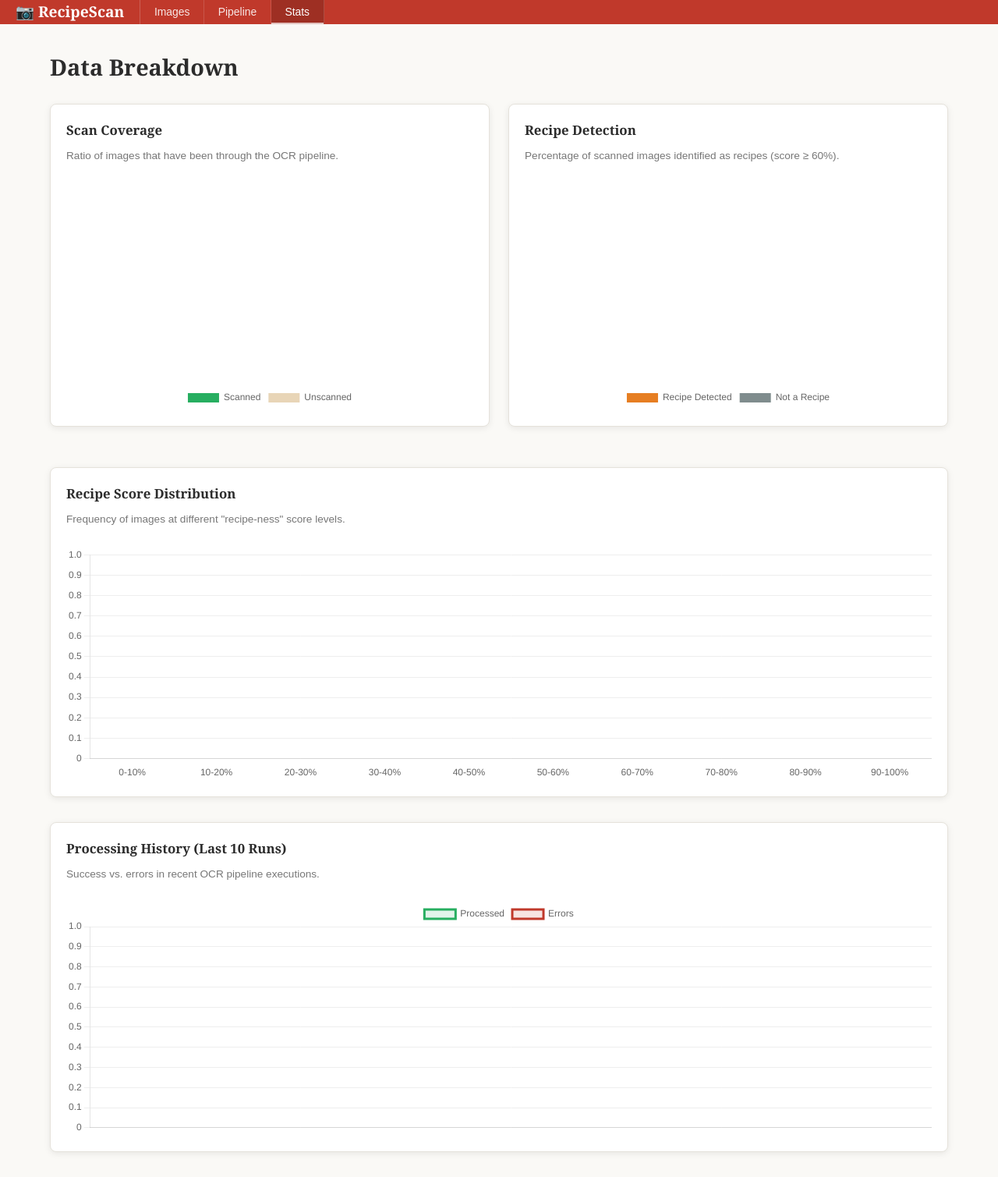
After one commit to calboy1234/recipescan, a Flask app: page /admin/stats in a window 1280 px wide. The commit adds this page. Shown: the whole page at 78% size. Run offline with Flask 3, Linux system fonts and the light colour scheme; data that the repository does not hold is empty.

Commit message:
feat: add stats dashboard, session grouping, and enhanced OCR tracking

```diff
--- a/app.py
+++ b/app.py
@@ -114,6 +114,7 @@ def index():
     page       = request.args.get("page", 1, type=int)
     filter_val = request.args.get("filter", "all")
     sort_val   = request.args.get("sort", _DEFAULT_SORT)
+    group_val  = request.args.get("group", "none")
 
     # Validate both against known safe sets
     if filter_val not in _GALLERY_FILTERS:
@@ -125,7 +126,11 @@ def index():
     if params is None:
         params = [threshold]
 
-    order_by = _SORT_OPTIONS[sort_val]   # safe: hardcoded strings only
+    # When grouping by session, we must sort by captured_at to ensure clusters are adjacent
+    if group_val == "session":
+        order_by = "img.captured_at DESC, img.id DESC"
+    else:
+        order_by = _SORT_OPTIONS[sort_val]   # safe: hardcoded strings only
 
     conn = get_db()
 
@@ -141,7 +146,7 @@ def index():
     offset      = (page - 1) * ITEMS_PER_PAGE
 
     rows = conn.execute(
-        "SELECT img.id, img.file_path, img.is_reviewed, img.added_at,"
+        "SELECT img.id, img.file_path, img.is_reviewed, img.added_at, img.captured_at,"
         "       ocr.id as ocr_id, ocr.recipe_score "
         "FROM images img "
         "LEFT JOIN ocr_results ocr ON img.id = ocr.image_id "
@@ -151,11 +156,47 @@ def index():
         params + [ITEMS_PER_PAGE, offset],
     ).fetchall()
 
+    # Clustering logic for session view
+    grouped_rows = []
+    if group_val == "session" and rows:
+        from datetime import datetime
+        current_group = {"time": rows[0]["captured_at"], "items": [rows[0]]}
+        grouped_rows.append(current_group)
+
+        last_time = None
+        try:
+            last_time = datetime.strptime(rows[0]["captured_at"], "%Y-%m-%d %H:%M:%S")
+        except (ValueError, TypeError):
+            pass
+
+        for i in range(1, len(rows)):
+            row = rows[i]
+            row_time = None
+            try:
+                row_time = datetime.strptime(row["captured_at"], "%Y-%m-%d %H:%M:%S")
+            except (ValueError, TypeError):
+                pass
+
+            is_new_group = True
+            if last_time and row_time:
+                diff = abs((last_time - row_time).total_seconds())
+                if diff < 300: # 5 minutes
+                    is_new_group = False
+
+            if is_new_group:
+                current_group = {"time": row["captured_at"], "items": [row]}
+                grouped_rows.append(current_group)
+            else:
+                current_group["items"].append(row)
+
+            if row_time:
+                last_time = row_time
+
     conn.close()
     return render_template(
         "index.html",
-        rows=rows, total=total, page=page, total_pages=total_pages,
-        filter_val=filter_val, sort_val=sort_val, threshold=threshold,
+        rows=rows, grouped_rows=grouped_rows, total=total, page=page, total_pages=total_pages,
+        filter_val=filter_val, sort_val=sort_val, group_val=group_val, threshold=threshold,
     )
 
 
@@ -335,6 +376,66 @@ def admin():
         ocr_run_id=ocr_run_id,
         settings=settings_dict, threshold=threshold,
     )
+
+
+@app.route("/admin/stats")
+def admin_stats():
+    conn = get_db()
+    threshold = get_threshold()
+
+    stats = {}
+
+    # 1. Image coverage
+    total_images = conn.execute("SELECT COUNT(*) FROM images").fetchone()[0]
+    scanned_images = conn.execute("SELECT COUNT(*) FROM ocr_results").fetchone()[0]
+    stats["coverage"] = {
+        "total": total_images,
+        "scanned": scanned_images,
+        "unscanned": total_images - scanned_images
+    }
+
+    # 2. Recipe Detection
+    detected = conn.execute(
+        "SELECT COUNT(*) FROM ocr_results WHERE recipe_score >= ?", (threshold,)
+    ).fetchone()[0]
+    stats["recipes"] = {
+        "detected": detected,
+        "not_detected": scanned_images - detected
+    }
+
+    # 3. Score distribution (Histogram)
+    # Group scores into 10 bins: 0.0-0.1, 0.1-0.2, ... 0.9-1.0
+    distribution = conn.execute("""
+        SELECT CAST(recipe_score * 10 AS INTEGER) as bin, COUNT(*) as count
+        FROM ocr_results
+        GROUP BY bin
+        ORDER BY bin ASC
+    """).fetchall()
+
+    dist_data = [0] * 11
+    for row in distribution:
+        bin_idx = min(row["bin"], 10)
+        dist_data[bin_idx] = row["count"]
+    stats["distribution"] = dist_data
+
+    # 4. Processing History (last 10 runs)
+    runs = conn.execute("""
+        SELECT id, started_at, processed, errors
+        FROM ocr_runs
+        WHERE status='complete'
+        ORDER BY started_at DESC LIMIT 10
+    """).fetchall()
+    stats["history"] = [dict(r) for r in reversed(runs)]
+
+    # 5. Review Progress
+    reviewed = conn.execute("SELECT COUNT(*) FROM images WHERE is_reviewed = 1").fetchone()[0]
+    stats["review"] = {
+        "reviewed": reviewed,
+        "unreviewed": total_images - reviewed
+    }
+
+    conn.close()
+    return render_template("stats.html", stats=stats, threshold=threshold)
 
 
 # ── Admin: list photo sources ─────────────────────────────────────────────────
--- a/templates/base.html
+++ b/templates/base.html
@@ -173,7 +173,8 @@
     <span class="logo">📷 RecipeScan</span>
   </a>
   <a href="/"      class="nav-link {{ 'active' if request.path == '/' or request.path.startswith('/image') or request.path.startswith('/photo') }}">Images</a>
-  <a href="/admin" class="nav-link {{ 'active' if request.path.startswith('/admin') }}">Pipeline</a>
+  <a href="/admin" class="nav-link {{ 'active' if request.path == '/admin' }}">Pipeline</a>
+  <a href="/admin/stats" class="nav-link {{ 'active' if request.path == '/admin/stats' }}">Stats</a>
 </nav>
 <main>
   {% block content %}{% endblock %}
--- a/templates/image_detail.html
+++ b/templates/image_detail.html
@@ -47,8 +47,10 @@
           ('OSD confidence',     ('%.2f'|format(o['osd_confidence']|float)) if o['osd_confidence'] else '—'),
           ('Word confidence',    ('%.0f%%'|format(o['word_confidence']|float)) if o['word_confidence'] else '—'),
           ('PSM used',           'PSM ' + (o['psm']|string) + (' — sparse text' if o['psm'] == 11 else ' — automatic' if o['psm'] == 3 else '') if o['psm'] else '—'),
+          ('OEM used',           'OEM ' + (o['oem']|string) if o['oem'] else '—'),
           ('Scanned',            o['created_at']),
           ('OCR engine',         o['engine'] | title),
+          ('Run ID',             ('#' + o['run_id']|string) if o['run_id'] else '—'),
         ] %}
         <tr style="border-top:1px solid var(--border);">
           <td style="padding:.28rem .5rem .28rem 0; color:var(--muted); white-space:nowrap;">{{ label }}</td>
--- /dev/null
+++ b/templates/stats.html
@@ -0,0 +1,144 @@
+{% extends "base.html" %}
+{% block title %}Statistics — RecipeScan{% endblock %}
+
+{% block content %}
+<h1 style="margin-bottom:1.5rem;">Data Breakdown</h1>
+
+<div class="two-col" style="margin-bottom:2rem;">
+  <!-- Coverage Pie Chart -->
+  <div class="card">
+    <h3>Scan Coverage</h3>
+    <p class="muted" style="margin-bottom:1rem;">Ratio of images that have been through the OCR pipeline.</p>
+    <div style="max-width:300px; margin:0 auto;">
+      <canvas id="chart-coverage"></canvas>
+    </div>
+  </div>
+
+  <!-- Recipe Detection Pie Chart -->
+  <div class="card">
+    <h3>Recipe Detection</h3>
+    <p class="muted" style="margin-bottom:1rem;">Percentage of scanned images identified as recipes (score ≥ {{ (threshold*100)|round|int }}%).</p>
+    <div style="max-width:300px; margin:0 auto;">
+      <canvas id="chart-recipes"></canvas>
+    </div>
+  </div>
+</div>
+
+<div class="card" style="margin-bottom:2rem;">
+  <h3>Recipe Score Distribution</h3>
+  <p class="muted" style="margin-bottom:1.5rem;">Frequency of images at different "recipe-ness" score levels.</p>
+  <div style="height:300px;">
+    <canvas id="chart-distribution"></canvas>
+  </div>
+</div>
+
+<div class="card" style="margin-bottom:2rem;">
+  <h3>Processing History (Last 10 Runs)</h3>
+  <p class="muted" style="margin-bottom:1.5rem;">Success vs. errors in recent OCR pipeline executions.</p>
+  <div style="height:300px;">
+    <canvas id="chart-history"></canvas>
+  </div>
+</div>
+
+<!-- Chart.js -->
+<script src="https://cdn.jsdelivr.net/npm/chart.js"></script>
+
+<script>
+const COLORS = {
+  accent:  '#c0392b',
+  accent2: '#e8d5b7',
+  green:   '#27ae60',
+  grey:    '#7f8c8d',
+  orange:  '#e67e22',
+  blue:    '#2980b9'
+};
+
+// 1. Coverage Chart
+new Chart(document.getElementById('chart-coverage'), {
+  type: 'doughnut',
+  data: {
+    labels: ['Scanned', 'Unscanned'],
+    datasets: [{
+      data: [{{ stats.coverage.scanned }}, {{ stats.coverage.unscanned }}],
+      backgroundColor: [COLORS.green, COLORS.accent2],
+      borderWidth: 0
+    }]
+  },
+  options: {
+    plugins: { legend: { position: 'bottom' } }
+  }
+});
+
+// 2. Recipes Chart
+new Chart(document.getElementById('chart-recipes'), {
+  type: 'pie',
+  data: {
+    labels: ['Recipe Detected', 'Not a Recipe'],
+    datasets: [{
+      data: [{{ stats.recipes.detected }}, {{ stats.recipes.not_detected }}],
+      backgroundColor: [COLORS.orange, COLORS.grey],
+      borderWidth: 0
+    }]
+  },
+  options: {
+    plugins: { legend: { position: 'bottom' } }
+  }
+});
+
+// 3. Distribution Chart
+new Chart(document.getElementById('chart-distribution'), {
+  type: 'bar',
+  data: {
+    labels: ['0-10%', '10-20%', '20-30%', '30-40%', '40-50%', '50-60%', '60-70%', '70-80%', '80-90%', '90-100%'],
+    datasets: [{
+      label: 'Images',
+      data: {{ stats.distribution[:10] }},
+      backgroundColor: COLORS.accent,
+      borderRadius: 4
+    }]
+  },
+  options: {
+    maintainAspectRatio: false,
+    scales: {
+      y: { beginAtZero: true, grid: { color: '#eee' } },
+      x: { grid: { display: false } }
+    },
+    plugins: { legend: { display: false } }
+  }
+});
+
+// 4. History Chart
+const historyData = {{ stats.history|tojson }};
+new Chart(document.getElementById('chart-history'), {
+  type: 'line',
+  data: {
+    labels: historyData.map(r => r.started_at.split(' ')[0]),
+    datasets: [
+      {
+        label: 'Processed',
+        data: historyData.map(r => r.processed),
+        borderColor: COLORS.green,
+        backgroundColor: COLORS.green + '22',
+        fill: true,
+        tension: 0.3
+      },
+      {
+        label: 'Errors',
+        data: historyData.map(r => r.errors),
+        borderColor: COLORS.accent,
+        backgroundColor: COLORS.accent + '22',
+        fill: true,
+        tension: 0.3
+      }
+    ]
+  },
+  options: {
+    maintainAspectRatio: false,
+    scales: {
+      y: { beginAtZero: true, grid: { color: '#eee' } },
+      x: { grid: { display: false } }
+    }
+  }
+});
+</script>
+{% endblock %}
```
Also changed, not shown: GEMINI.md (+5 -3 lines), init_db.py (+13 -0 lines), ocr_pipeline.py (+55 -8 lines), templates/index.html (+44 -13 lines), 2 other files.
